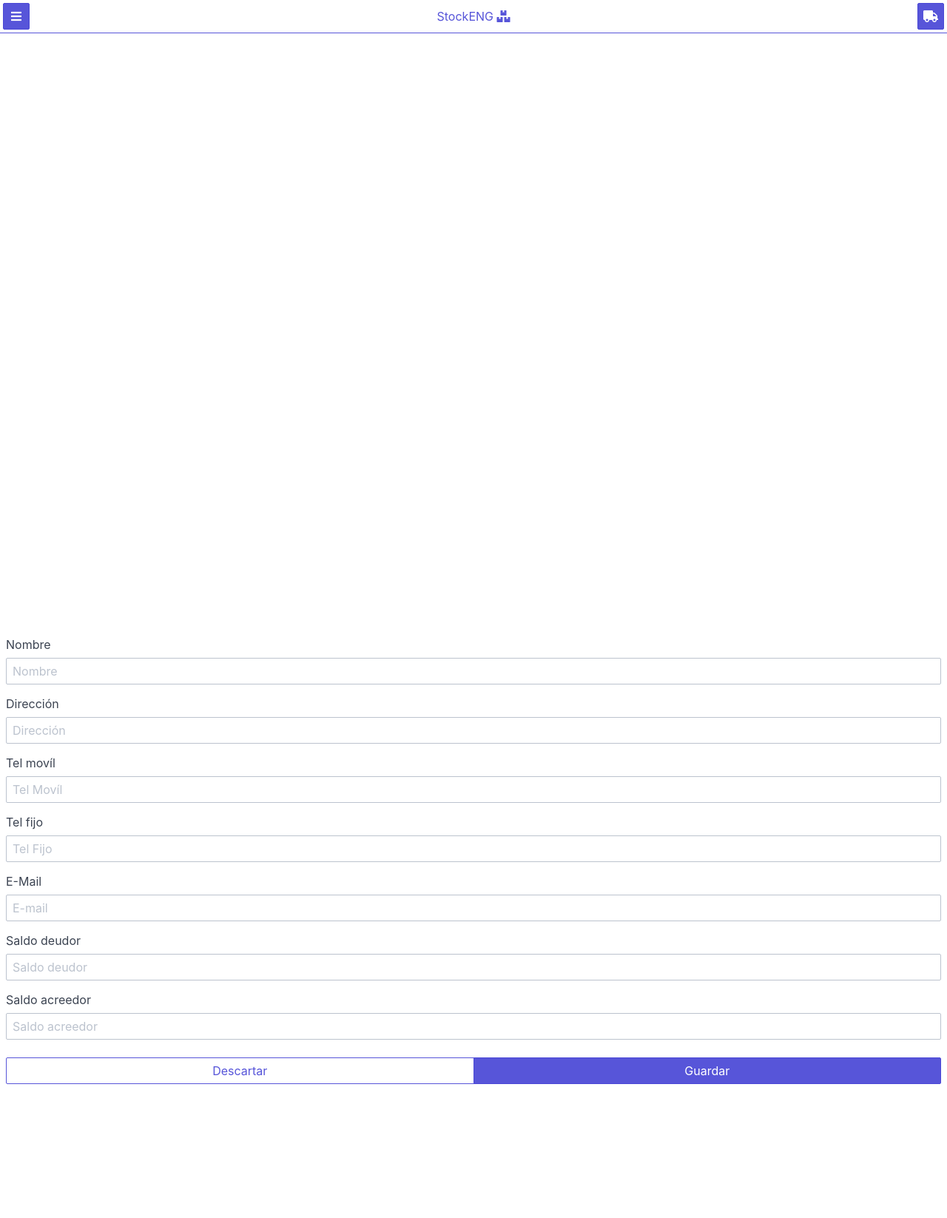
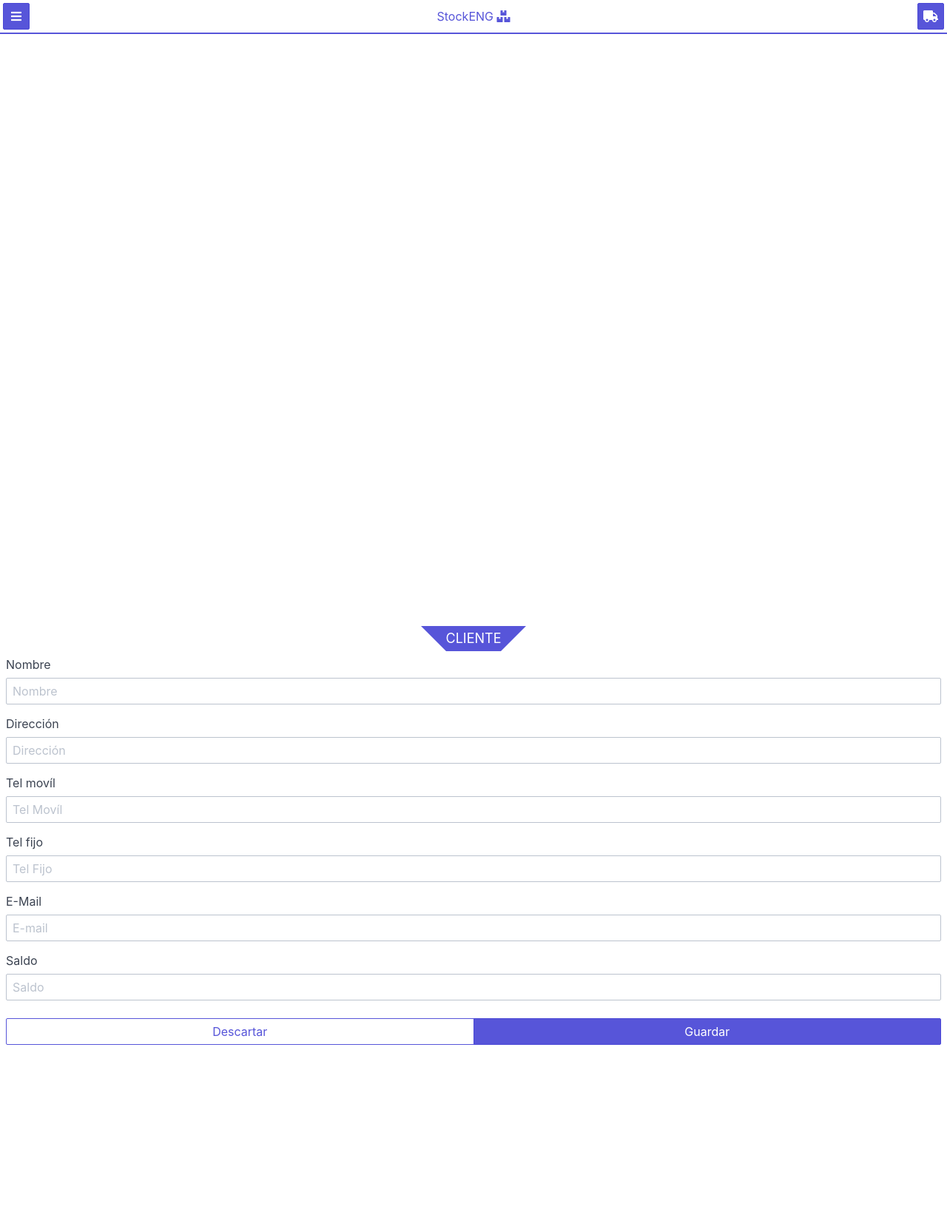
Before and after one commit to geronimotondato/stock_engine, a CodeIgniter app: page /database/clientes/abm_cliente in a window 1280 px wide. Shown: the whole page at 74% size. Before the commit the page ends 1465 px from the top, so only its background shows below. Run offline with CodeIgniter, Linux system fonts and the light colour scheme; the visitor is signed in with stand-in values (Sample User, id 1); some libraries are stand-ins or nearby versions.

Commit message:
blablabla

```diff
--- a/application/controllers/Clientes.php
+++ b/application/controllers/Clientes.php
@@ -63,8 +63,8 @@ class Clientes extends Member_Controller {
 			$tel_movil      = $this->input->post("tel_movil",TRUE);
 			$tel_fijo       = $this->input->post("tel_fijo",TRUE);
 			$email          = $this->input->post("email",TRUE);
-			$saldo_deudor   = $this->input->post("saldo_deudor",TRUE);
-			$saldo_acreedor = $this->input->post("saldo_acreedor",TRUE);
+			$saldo   = $this->input->post("saldo",TRUE);
+
 
 
 			$this->load->library('form_validation');
@@ -74,8 +74,8 @@ class Clientes extends Member_Controller {
 			$this->form_validation->set_rules('tel_movil', 'Tel movil', 'trim|numeric');
 			$this->form_validation->set_rules('tel_fijo', 'Tel fijo', 'trim|numeric');
 			$this->form_validation->set_rules('email', 'Email', 'trim|valid_email');
-			$this->form_validation->set_rules('saldo_deudor', 'Saldo Deudor', 'trim|greater_than_equal_to[0]');
-			$this->form_validation->set_rules('saldo_acreedor', 'Saldo acreedor', 'trim|greater_than_equal_to[0]');
+			$this->form_validation->set_rules('saldo', 'Saldo Deudor', 'trim|numeric');
+
 
 
 			if(!($this->form_validation->run())){
@@ -83,14 +83,14 @@ class Clientes extends Member_Controller {
 			}
 
 			$cliente = array(
-				"id_cliente"     => $id_cliente,
-				"nombre"         =>$nombre,
-				"direccion"      =>$direccion,
-				"tel_movil"      =>$tel_movil,
-				"tel_fijo"       =>$tel_fijo,
-				"email"          =>$email,
-				"saldo_deudor"   =>$saldo_deudor,
-				"saldo_acreedor" =>$saldo_acreedor,
+				"id_cliente" => $id_cliente,
+				"nombre"     =>$nombre,
+				"direccion"  =>$direccion,
+				"tel_movil"  =>$tel_movil,
+				"tel_fijo"   =>$tel_fijo,
+				"email"      =>$email,
+				"saldo"      =>$saldo,
+
 			);
 
 			$this->load->model('cliente_model');
--- a/application/views/abm_cliente.php
+++ b/application/views/abm_cliente.php
@@ -3,7 +3,9 @@
 <!-- llamo a js propio de la vista -->
 <SCRIPT src="<?PHP echo base_url( 'resources/js/'. basename(__FILE__, '.php') . '.js'); ?>" type="text/javascript"></SCRIPT>
 
-<main class="m-2">
+<main class="margen">
+
+<div class="seccion"><p>Cliente</p></div>
 
   <form id="form_cliente">
   <fieldset <?= (isset($cliente) && $cliente->dado_de_baja)? "disabled" : "" ?> >
@@ -41,15 +43,11 @@
 
 <!-- form input control -->
 <div class="form-group">
-  <label class="form-label" for="saldo_deudor">Saldo deudor</label>
-  <input class="form-input" type="text" id="saldo_deudor" placeholder="Saldo deudor" name="saldo_deudor" value='<?= isset($cliente)? $cliente->saldo_deudor : "" ?>'>
+  <label class="form-label" for="saldo">Saldo</label>
+  <input class="form-input" type="text" id="saldo" placeholder="Saldo" name="saldo" value='<?= isset($cliente)? $cliente->saldo : "" ?>'>
 </div>
 
-<!-- form input control -->
-<div class="form-group">
-  <label class="form-label" for="saldo_acreedor">Saldo acreedor</label>
-  <input class="form-input" type="text" id="saldo_acreedor" placeholder="Saldo acreedor" name="saldo_acreedor" value='<?= isset($cliente)? $cliente->saldo_acreedor : "" ?>'>
-</div>
+
 
 </fieldset>
 
@@ -58,16 +56,32 @@
 
 <?PHP if(isset($cliente)): ?>
 
+<!-- MODAL DE ELIMINAR CLIENTE -->
+<div id="eliminar_cliente_dialog" class="modal modal-sm">
+  <a class="modal-overlay cerrar_eliminar_cliente_dialog" aria-label="Close"></a>
+  <div class="modal-container m-2">
+    <p></p>
+    <div class="m-2">
+      <h5>Dar de baja a este cliente</h5>
+      <p></p>
+      <p></p>
+      <button id="btn_eliminar" class="btn" type="button" value="eliminar">Eliminar</button>
+      <button class="btn btn-primary cerrar_eliminar_cliente_dialog" type="button" >Cancelar</button>
+    </div>
+  </div>
+</div> <!--FIN MODAL -->
+
 <div class="btn-group btn-group-block">
-  <button id="btn_descartar" class="btn" type="button" onclick="location.href = <?= base_url(); ?>" >Descartar</button>
+  <button id="btn_descartar" class="btn" type="button" onclick="location.href = '<?= base_url("clientes"); ?>'" >Descartar</button>
   <button id="btn_actualizar" class="btn btn-primary" type="input"  name="submit_btn" value="actualizar">Actualizar</button>
-  <button id="btn_eliminar" class="btn" type="button" value="eliminar">Eliminar</button>
+  <button id="eliminar_cliente" class="btn btn-secundary"  type="button">Eliminar</button>
+
 </div>
 
 <?PHP else: ?>
 
 <div class="btn-group btn-group-block">
-  <button id="btn_descartar" class="btn" type="button" onclick="location.href = <?= base_url(); ?>" >Descartar</button>
+  <button id="btn_descartar" class="btn" type="button" onclick="location.href = '<?= base_url("clientes"); ?>'" >Descartar</button>
   <button id="btn_guardar" class="btn btn-primary" type="input" name="submit_btn" value="guardar">Guardar</button>
 </div>
 
--- a/application/views/lista_clientes.php
+++ b/application/views/lista_clientes.php
@@ -3,8 +3,9 @@
 <!-- llamo a js propio de la vista -->
 <SCRIPT src="<?PHP echo base_url( 'resources/js/'. basename(__FILE__, '.php') . '.js'); ?>" type="text/javascript"></SCRIPT>
 
-<main>
+<main class="margen">
 
+<div class="seccion"><p>Lista Clientes</p></div>
 
 
 <?PHP if($clientes): ?>
@@ -34,8 +35,7 @@
          <tr><td><i>Email:</i></td><td><?= $cliente->email ?></td></tr>
          <tr><td><i>Tel movil:</i></td><td><?= $cliente->tel_movil ?></td></tr>
          <tr><td><i>Tel fijo:</i></td><td><?= $cliente->tel_fijo ?></td></tr>
-         <tr><td><i>S. deudor:</i></td><td><?= $cliente->saldo_deudor ?></td></tr>
-         <tr><td><i>S. acreedor:</i></td><td><?= $cliente->saldo_acreedor ?></td></tr>
+         <tr><td><i>Saldo:</i></td><td><?= $cliente->saldo ?></td></tr>
     </tbody>
      </table>
 
--- a/application/views/login.php
+++ b/application/views/login.php
@@ -17,7 +17,7 @@
     <div id="login-card" class="card">
       <div class="card-header">
         <div class="card-title h5">StockENG <i class="fas fa-boxes"></i></div>
-        <div class="card-subtitle text-gray">Control de stock by "El Mariskal"</div>
+        <div class="card-subtitle text-gray">Control de stock</div>
       </div>
       <div class="card-body">
         <form action="Login/log_in" method="POST">
--- a/application/views/nueva_orden.php
+++ b/application/views/nueva_orden.php
@@ -6,10 +6,11 @@
 <div id="form_data" class="d-none">
   <?= json_encode($orden); ?>
 </div>
-<main class="m-2">
+<main class="margen">
+<div class="seccion"><p>Orden</p></div>
   <form id="form_orden">
     <input id="id_orden" class="form-input d-none" type="hidden" name="id_orden" value=<?= $orden["id_orden"] ?> >
-    <h5>Nueva Orden</h5>
+
     <p></p>
     <div id="selector_de_clientes" class="form-group">
 
--- a/application/views/ordenes.php
+++ b/application/views/ordenes.php
@@ -3,7 +3,9 @@
 <!-- llamo a js propio de la vista -->
 <SCRIPT src="<?PHP echo base_url( 'resources/js/'. basename(__FILE__, '.php') . '.js'); ?>" type="text/javascript"></SCRIPT>
 
-<main>
+<main class="margen">
+
+  <div class="seccion"><p>Lista Ordenes</p></div>
 
   <?PHP if($ordenes): ?>
 
--- a/application/views/stock.php
+++ b/application/views/stock.php
@@ -3,7 +3,8 @@
 <!-- llamo a js propio de la vista -->
 <SCRIPT src="<?PHP echo base_url( 'resources/js/'. basename(__FILE__, '.php') . '.js'); ?>" type="text/javascript"></SCRIPT>
 
-<main>
+<main class="margen">
+<div class="seccion"><p>Stock Productos</p></div>
 
 <table class="table table-striped table-hover">
   <thead>
--- a/resources/css/header.css
+++ b/resources/css/header.css
@@ -21,7 +21,7 @@ body{
 
 .navbar {
 	/*margin-bottom: 20px;*/
-	border-bottom: 1px solid #5755d9;
+	border-bottom: 2px solid #5755d9;
 /*	-webkit-box-shadow: 0px 3px 13px 0px rgba(0,0,0,0.42);
 	-moz-box-shadow: 0px 3px 13px 0px rgba(0,0,0,0.42);
 	box-shadow: 0px 3px 13px 0px rgba(0,0,0,0.42);*/
@@ -35,3 +35,48 @@ body{
 	color: #fff;
 	text-decoration: none;
 }
+
+.margen{
+	margin: 0px 8px 8px 8px;
+}
+
+.seccion{
+    display:block;
+    text-align: center;
+}
+
+.seccion p{
+	color: #fff;
+	background-color: #5755d9;
+	text-transform: uppercase;
+	font-size: 18px;
+	display: inline-block;
+	margin:0;
+	vertical-align: middle;
+	line-height: 34px;
+
+}
+
+.seccion::before{
+	   content: "";
+     border-right: 17px solid #5755d9;
+     border-top: 17px solid #5755d9;
+     border-left: 17px solid white;
+     border-bottom: 17px solid white;
+     font-size:0;
+     vertical-align: middle;
+     line-height: 34px;
+
+
+}
+.seccion::after{
+	   content: "";
+     border-right: 17px solid white;
+     border-top: 17px solid #5755d9;
+     border-left: 17px solid #5755d9;
+     border-bottom: 17px solid white;
+     font-size:0;
+     vertical-align: middle;
+     line-height: 34px;
+
+}
--- a/resources/css/lista_clientes.css
+++ b/resources/css/lista_clientes.css
@@ -1,6 +1,6 @@
 
 .cliente{
-	max-width: 95%;
+	max-width: 100%;
 	margin: 10px auto;
 	padding: 0px;
 /*	border: 2px solid #5755d9;
--- a/resources/css/ordenes.css
+++ b/resources/css/ordenes.css
@@ -1,5 +1,5 @@
 .orden{
-	max-width: 95%;
+	max-width: 100%;
 	margin: 20px auto;
 	padding: 8px;
 	border: 1px solid #ccc;
--- a/resources/js/abm_cliente.js
+++ b/resources/js/abm_cliente.js
@@ -1,4 +1,15 @@
 $(document).ready(function(){
+
+
+
+  $("#eliminar_cliente").click(function(){
+    $("#eliminar_cliente_dialog").addClass("active");
+  });
+
+  $(".cerrar_eliminar_cliente_dialog").click(function(){
+    $("#eliminar_cliente_dialog").removeClass("active");
+  });
+
 
 	$("#btn_guardar, #btn_actualizar, #btn_eliminar").click(function(event){
 	    event.preventDefault();
```
Also changed, not shown: resources/js/nueva_orden.js (+0 -20 lines).
